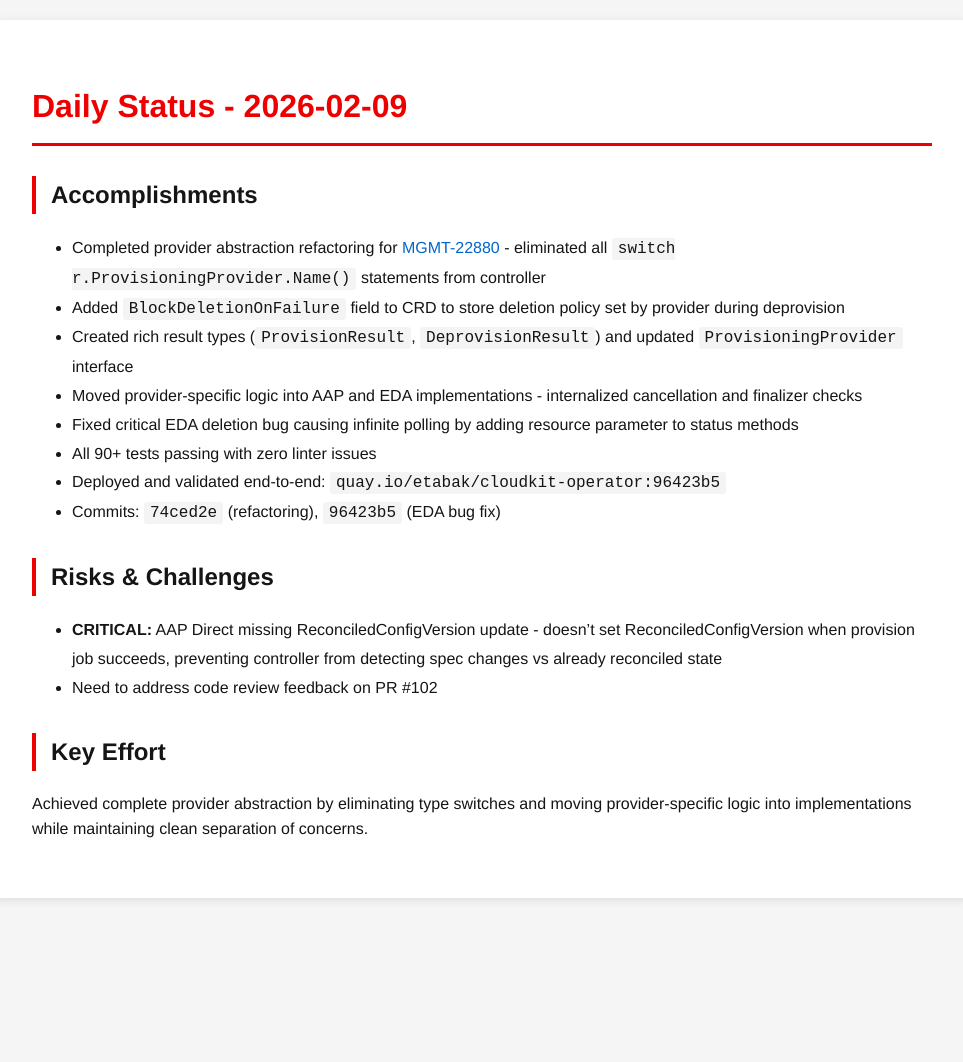
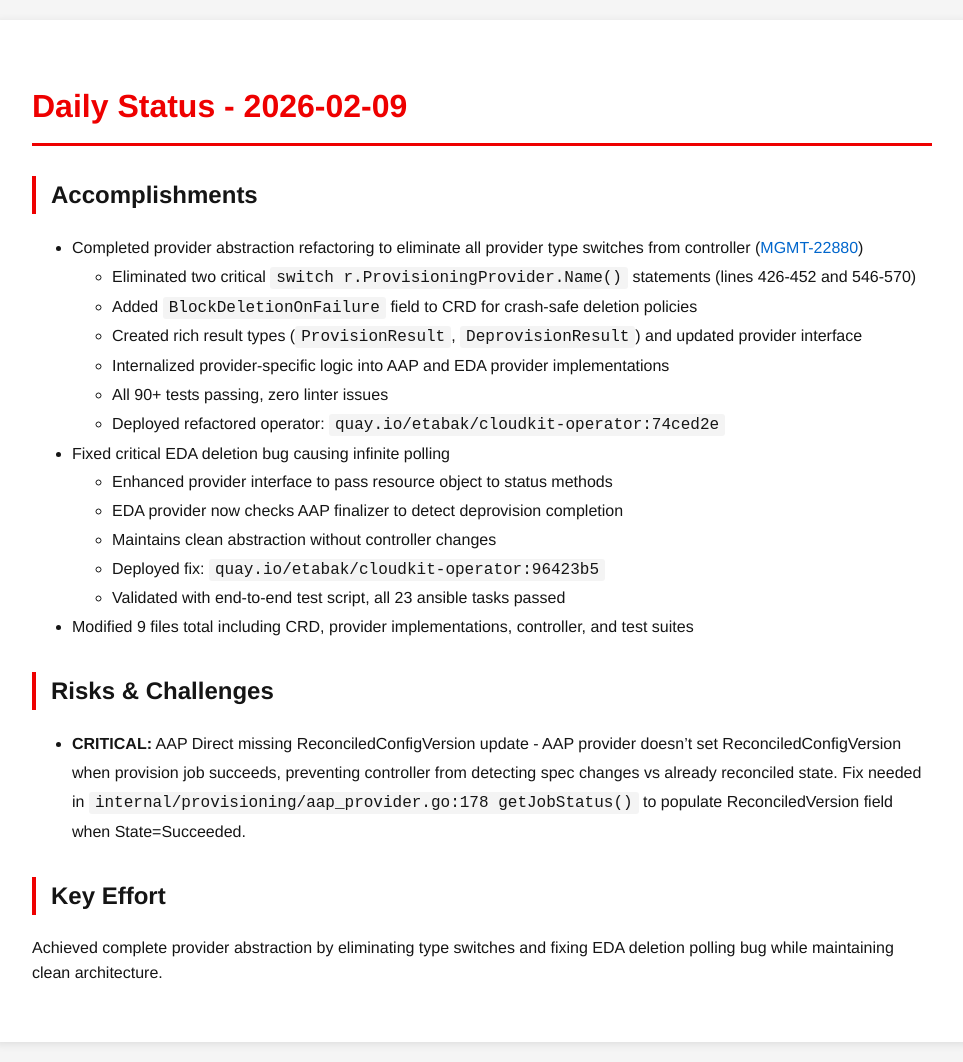
Before and after one commit to tzvatot/daily-status, a Jekyll site: the page built from 2026-02-09.md, in a window 1280 px wide. Shown: the whole page, without its empty margins (158-1121 px from the left). Built offline with Jekyll 4.4.1, drawn with Linux system fonts in a browser that asks for light colours; before the commit the page ends 918 px from its top, so only the background shows below that.

Commit message:
Daily status update - 2026-02-09

```diff
--- a/2026-02-09.md
+++ b/2026-02-09.md
@@ -7,18 +7,23 @@ date: 2026-02-09
 # Daily Status - 2026-02-09
 
 ## Accomplishments
-- Completed provider abstraction refactoring for [MGMT-22880](https://issues.redhat.com/browse/MGMT-22880) - eliminated all `switch r.ProvisioningProvider.Name()` statements from controller
-- Added `BlockDeletionOnFailure` field to CRD to store deletion policy set by provider during deprovision
-- Created rich result types (`ProvisionResult`, `DeprovisionResult`) and updated `ProvisioningProvider` interface
-- Moved provider-specific logic into AAP and EDA implementations - internalized cancellation and finalizer checks
-- Fixed critical EDA deletion bug causing infinite polling by adding resource parameter to status methods
-- All 90+ tests passing with zero linter issues
-- Deployed and validated end-to-end: `quay.io/etabak/cloudkit-operator:96423b5`
-- Commits: `74ced2e` (refactoring), `96423b5` (EDA bug fix)
+- Completed provider abstraction refactoring to eliminate all provider type switches from controller ([MGMT-22880](https://issues.redhat.com/browse/MGMT-22880))
+  - Eliminated two critical `switch r.ProvisioningProvider.Name()` statements (lines 426-452 and 546-570)
+  - Added `BlockDeletionOnFailure` field to CRD for crash-safe deletion policies
+  - Created rich result types (`ProvisionResult`, `DeprovisionResult`) and updated provider interface
+  - Internalized provider-specific logic into AAP and EDA provider implementations
+  - All 90+ tests passing, zero linter issues
+  - Deployed refactored operator: `quay.io/etabak/cloudkit-operator:74ced2e`
+- Fixed critical EDA deletion bug causing infinite polling
+  - Enhanced provider interface to pass resource object to status methods
+  - EDA provider now checks AAP finalizer to detect deprovision completion
+  - Maintains clean abstraction without controller changes
+  - Deployed fix: `quay.io/etabak/cloudkit-operator:96423b5`
+  - Validated with end-to-end test script, all 23 ansible tasks passed
+- Modified 9 files total including CRD, provider implementations, controller, and test suites
 
 ## Risks & Challenges
-- **CRITICAL:** AAP Direct missing ReconciledConfigVersion update - doesn't set ReconciledConfigVersion when provision job succeeds, preventing controller from detecting spec changes vs already reconciled state
-- Need to address code review feedback on PR #102
+- **CRITICAL:** AAP Direct missing ReconciledConfigVersion update - AAP provider doesn't set ReconciledConfigVersion when provision job succeeds, preventing controller from detecting spec changes vs already reconciled state. Fix needed in `internal/provisioning/aap_provider.go:178 getJobStatus()` to populate ReconciledVersion field when State=Succeeded.
 
 ## Key Effort
-Achieved complete provider abstraction by eliminating type switches and moving provider-specific logic into implementations while maintaining clean separation of concerns.
+Achieved complete provider abstraction by eliminating type switches and fixing EDA deletion polling bug while maintaining clean architecture.
```
